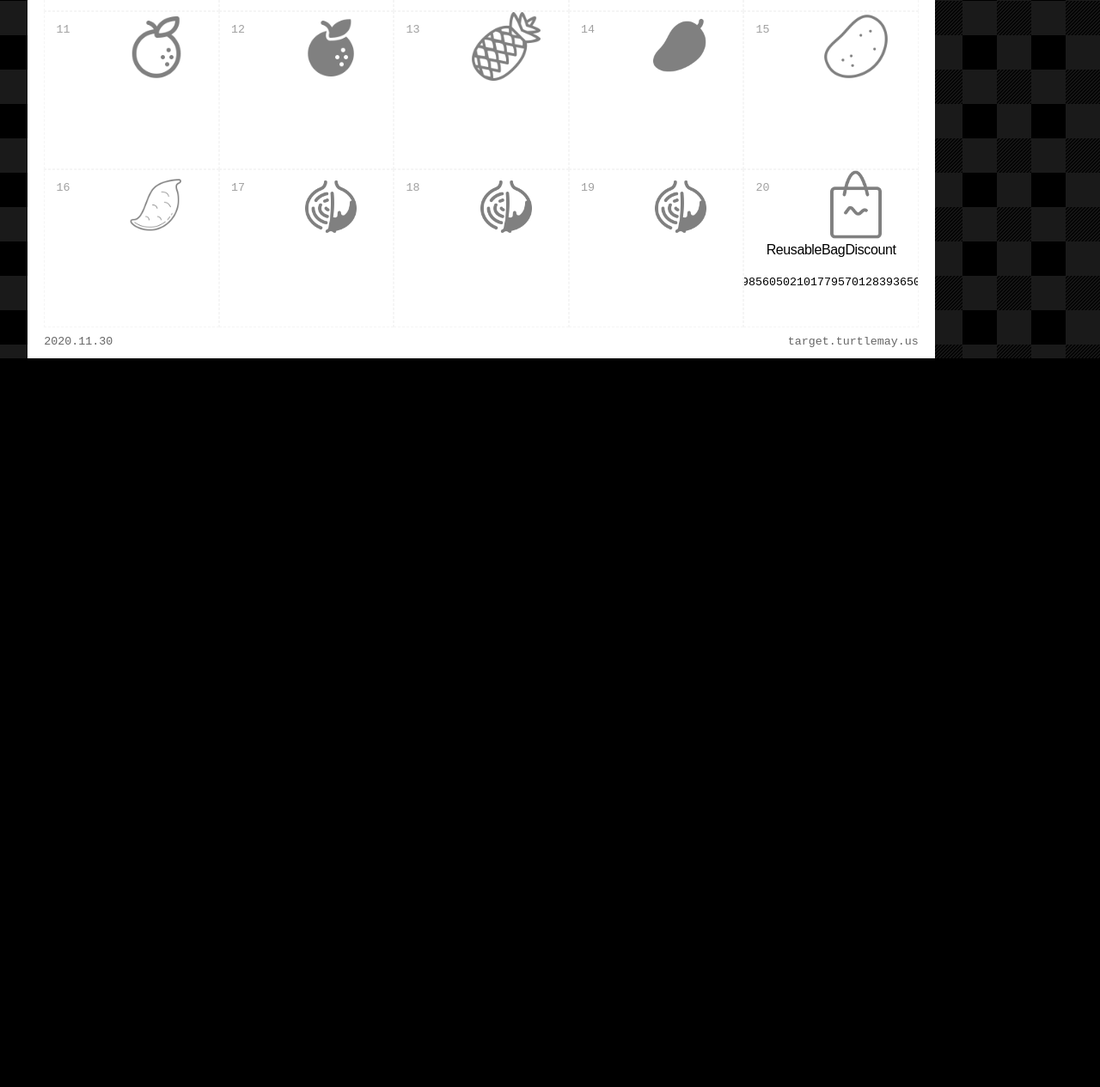
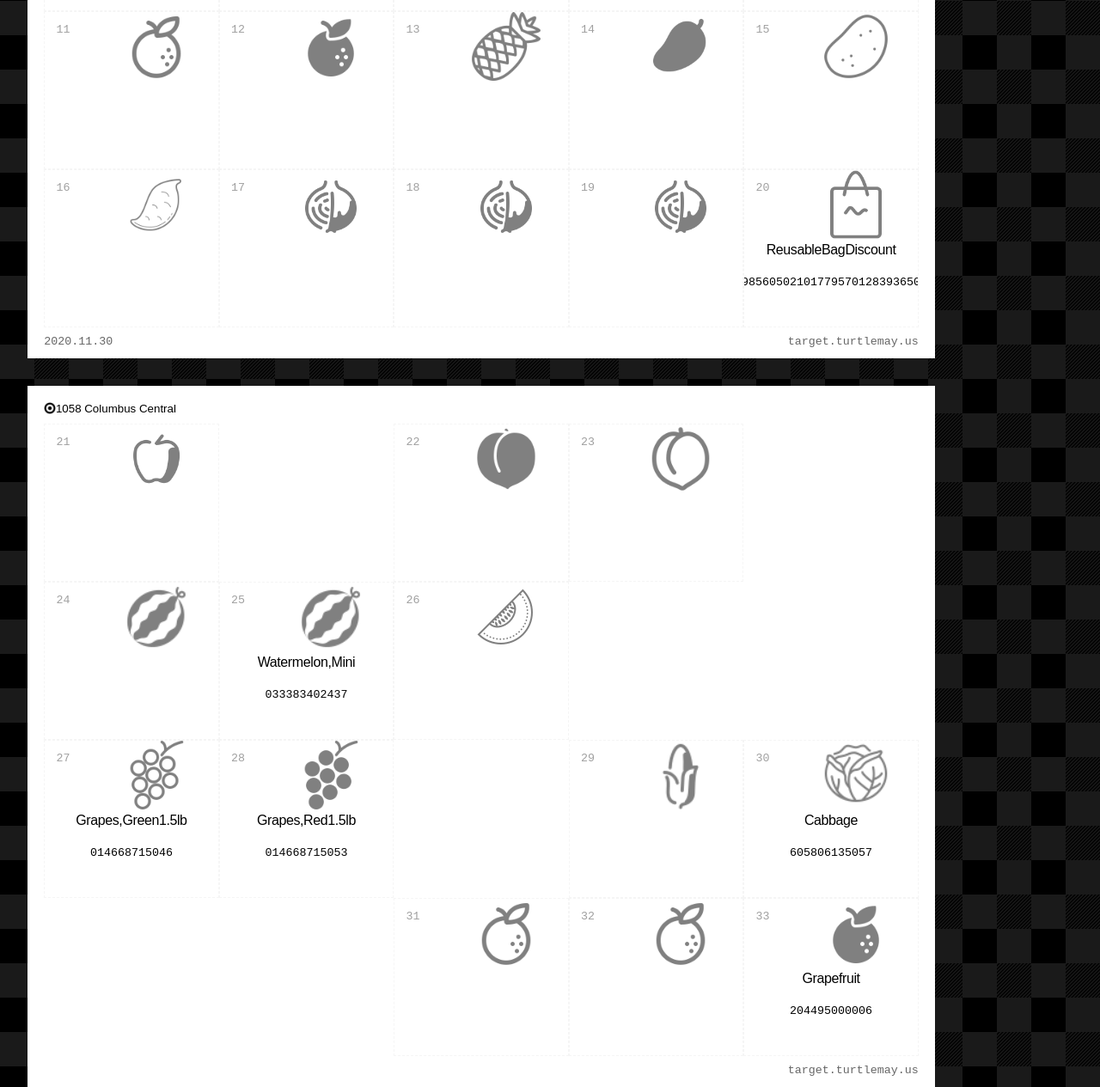
Before and after one commit to turtlemay-target/T1058-Cheatsheet, a website with bundled scripts: page www/index.html in a window 1280 px wide. Shown: the part 399-1664 px from the top of the page at 86% size. Before the commit the page ends 816 px from the top, so only its background shows below. Built offline with nearby package versions, Linux system fonts and the light colour scheme.

Commit message:
Added page with 13 possible items.

```diff
--- a/www/index.html
+++ b/www/index.html
@@ -30,6 +30,29 @@
 		<x-qr-item name="Onion, White" value="4660" icon="./assets/onion.png"></x-qr-item>
 		<x-qr-item name="Onion, Red" value="4085" icon="./assets/onion.png"></x-qr-item>
 		<x-barcode-item name="Reusable Bag Discount" value="98560502101779570128393650" icon="./assets/shopping-bag.png"></x-barcode-item>
+	</x-page>
+	<x-page>
+		<span class="startItemNumbering"></span>
+		<x-qr-item name="Apple, Cosmic Crisp" value="4193" icon="./assets/apple.png"></x-qr-item>
+		<div class="spacer"></div>
+		<x-qr-item name="Peach" value="4038" icon="./assets/peach-filled.png"></x-qr-item>
+		<x-qr-item name="Nectarine" value="4036" icon="./assets/peach.png"></x-qr-item>
+		<div class="spacer"></div>
+		<x-qr-item name="Watermelon, Seedless" value="4032" icon="./assets/watermelon.png"></x-qr-item>
+		<x-barcode-item name="Watermelon, Mini" value="033383402437" icon="./assets/watermelon.png"></x-barcode-item>
+		<x-qr-item name="Cantaloupe" value="4050" icon="./assets/cantaloupe.png"></x-qr-item>
+		<div class="spacer"></div>
+		<div class="spacer"></div>
+		<x-barcode-item name="Grapes, Green 1.5lb" value="014668715046" icon="./assets/grapes-white.png"></x-barcode-item>
+		<x-barcode-item name="Grapes, Red 1.5lb" value="014668715053" icon="./assets/grapes-black.png"></x-barcode-item>
+		<div class="spacer"></div>
+		<x-qr-item name="Corn, Yellow" value="4078" icon="./assets/corn.png"></x-qr-item>
+		<x-barcode-item name="Cabbage" value="605806135057" icon="./assets/cabbage.png"></x-barcode-item>
+		<div class="spacer"></div>
+		<div class="spacer"></div>
+		<x-qr-item name="Orange, Med" value="3107" icon="./assets/orange.png"></x-qr-item>
+		<x-qr-item name="Orange, Large" value="4012" icon="./assets/orange.png"></x-qr-item>
+		<x-barcode-item name="Grapefruit" value="204495000006" icon="./assets/orange-filled.png"></x-barcode-item>
 	</x-page>
 </body>
 
```
Also changed, not shown: www/assets/cabbage.png (added), www/assets/cantaloupe.png (added), www/assets/corn.png (added), www/assets/grapes-black.png (added), www/assets/grapes-white.png (added), www/assets/peach-filled.png (added), www/assets/peach.png (added), www/assets/watermelon.png (added).
